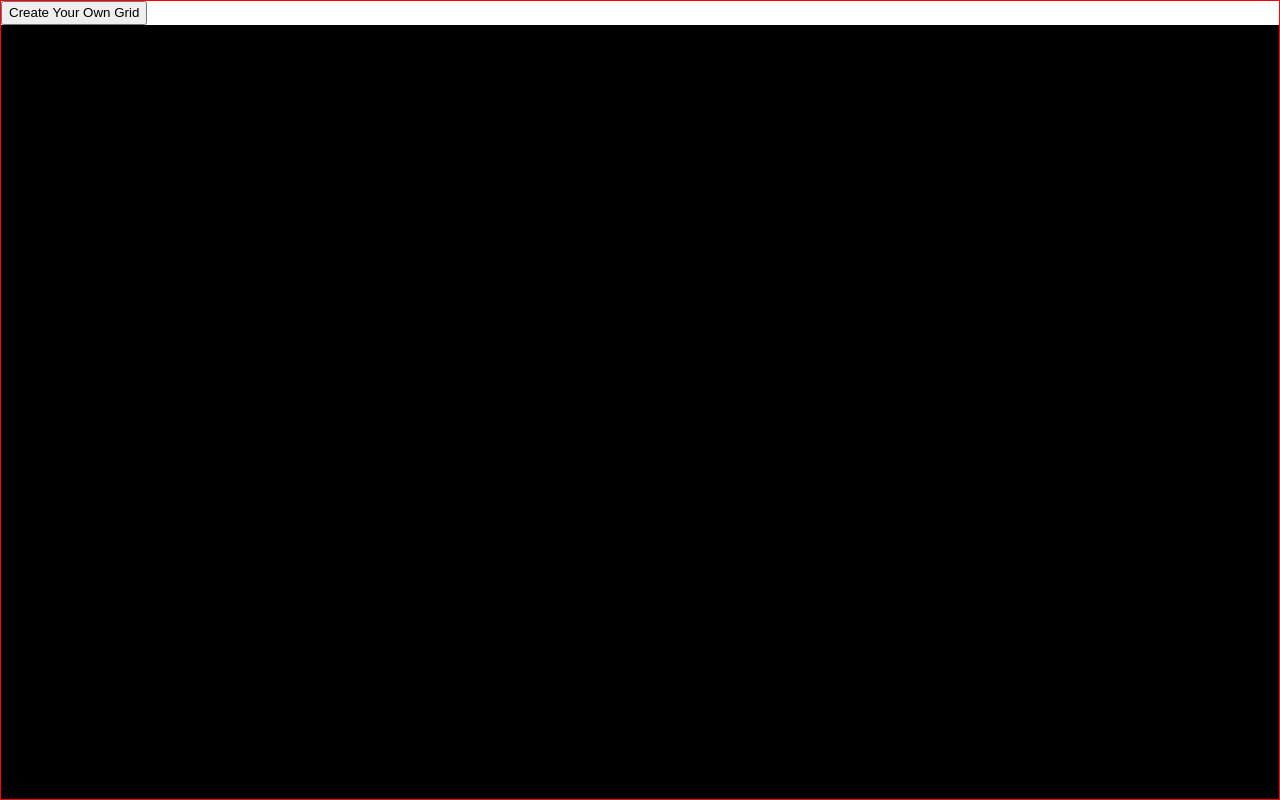
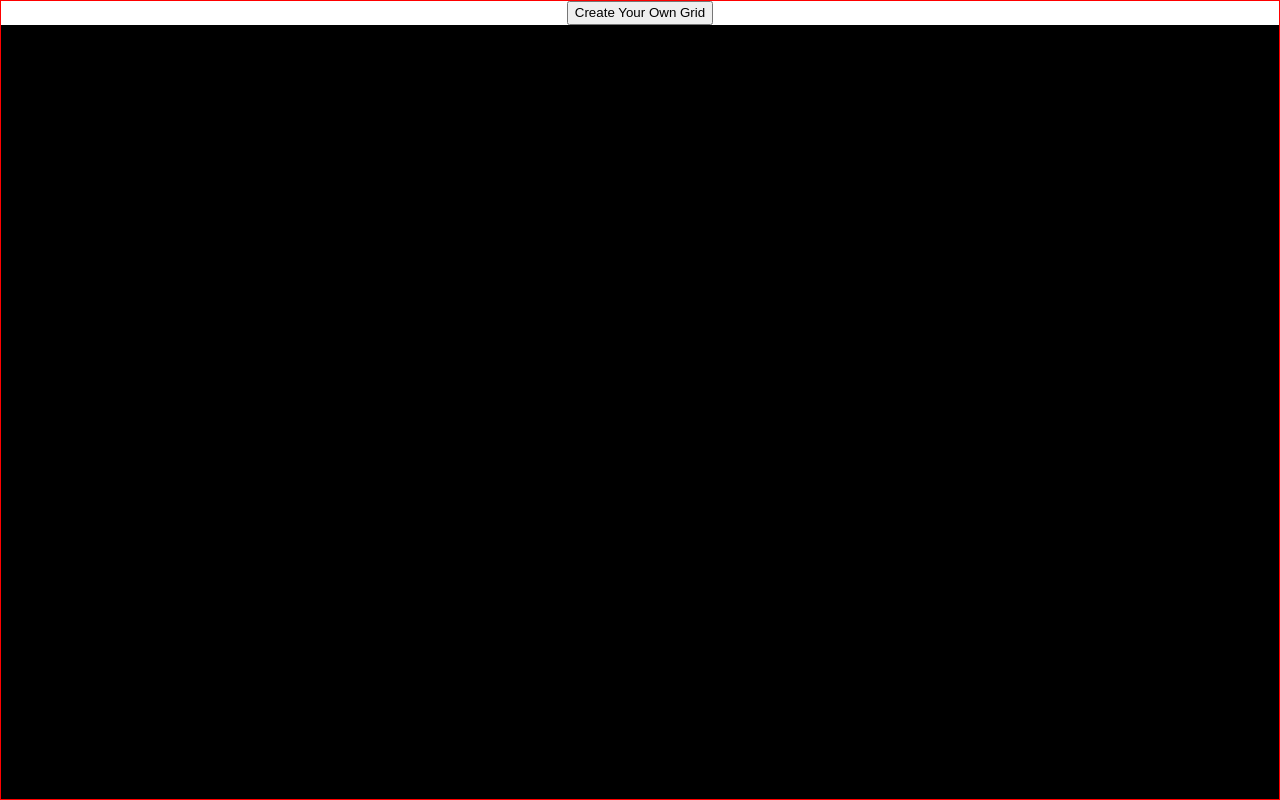
Before and after one commit to BrooksSuz/Etch-a-Sketch, a plain HTML site: page index.html in a window 1280 px wide. Drawn offline with Linux system fonts and the light colour scheme.

Commit message:
Begin button functionality

```diff
--- a/index.html
+++ b/index.html
@@ -8,7 +8,9 @@
   <title>Etch-a-Sketch</title>
 </head>
 <body>
-  <button class="btn">Create Your Own Grid</button>
+  <div class="btn-container">
+    <button type="button" class="btn">Create Your Own Grid</button>
+  </div>
   <div id="container"></div>
   <script src="script.js"></script>
 </body>
--- a/script.js
+++ b/script.js
@@ -1,5 +1,6 @@
 const container = document.getElementById('container');
 const divs = [];
+const btn = document.querySelector('.btn');
 
 //create grid
 for (let i = 0; i < 16; i++) {
@@ -16,6 +17,14 @@ for (let i = 0; i < 16; i++) {
 //select each individual box
 const etch = document.querySelectorAll('.etch');
 
+//event that turns boxes from black to white
 container.addEventListener('mouseover', e => {
   e.target.style.backgroundColor = 'white';
 });
+
+//event that allows user to create their own grid
+//max of 100 blocks
+btn.addEventListener('click', e => {
+  const userLength = prompt('Enter length (Maximum Length = 100)');
+  const userWidth = prompt('Enter Width (Maximum Width = 100');
+});
--- a/style.css
+++ b/style.css
@@ -7,7 +7,9 @@ html {
   box-sizing: inherit;
 }
 
-.btn {
+.btn-container {
+  display: flex;
+  justify-content: center;
   height: 3%;
 }
 
```
